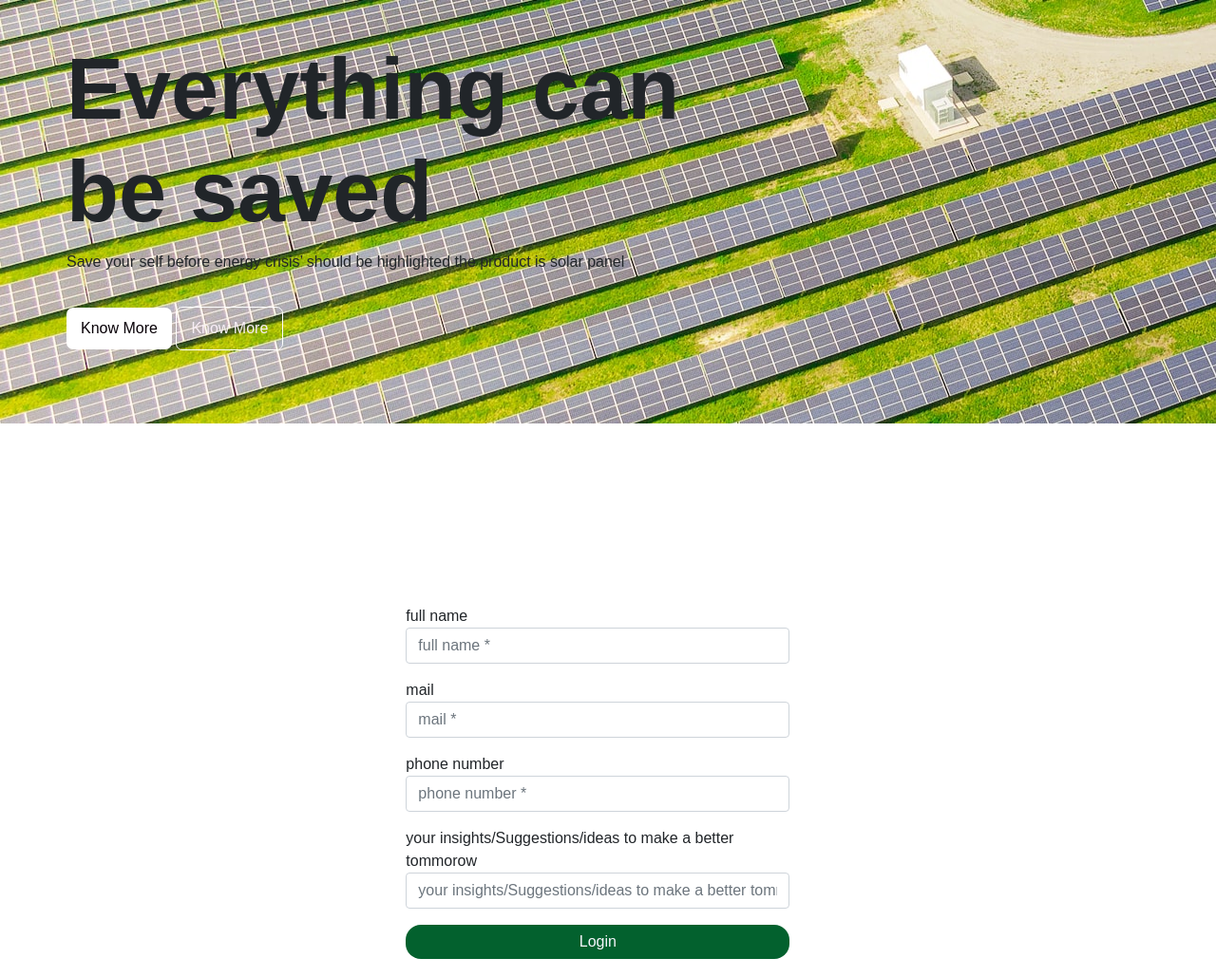
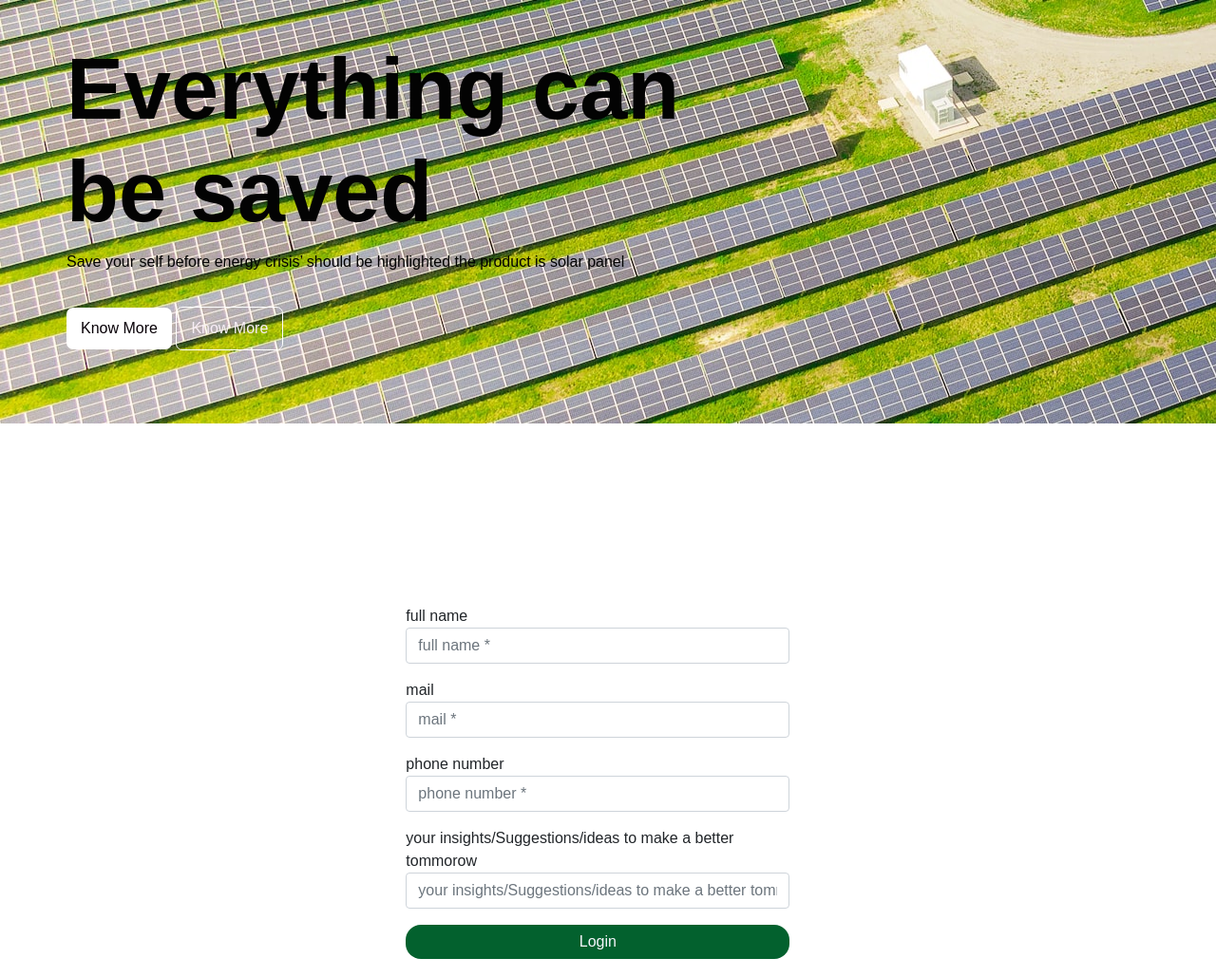
Before and after one commit to ankit2pandey/dsr-products, a website: page index.html in a window 1280 px wide. Shown: the top 1029 px of the page at 95% size. Drawn offline with nearby package versions, Linux system fonts and the light colour scheme.

Commit message:
Update st.css

```diff
--- a/st.css
+++ b/st.css
@@ -7,7 +7,7 @@
 
 .ptxt {
   background-image: url("photo.jpeg");
-
+  color: #030303;
   padding: 70px;
   padding-top: 40px;
   display: flex;
```
